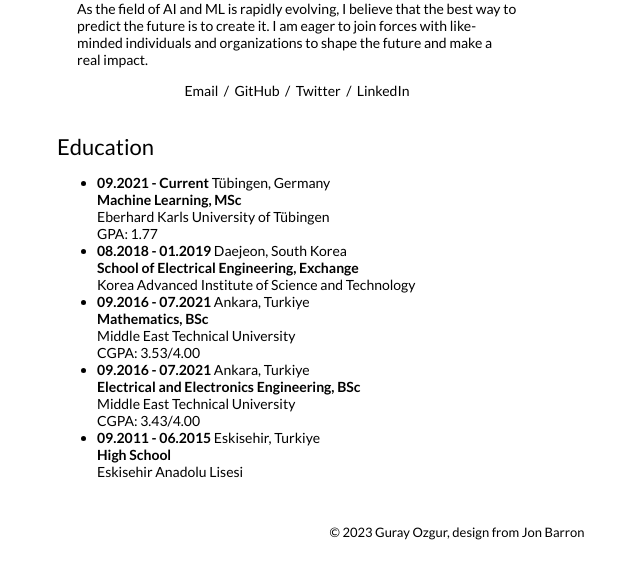
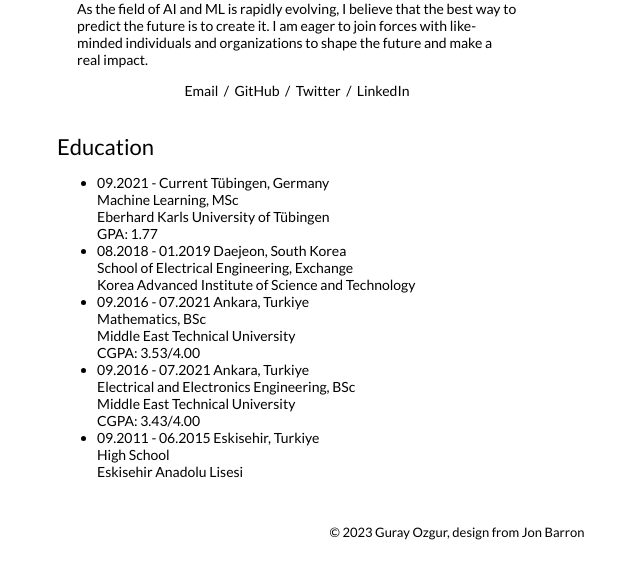
Before and after one commit to gurayozgur/gurayozgur.github.io, a Jekyll site: the page built from _posts/2019-06-02-venue.markdown, in a window 1280 px wide, cut to the strip 426-987 px from the top of the page. Shown: the whole strip, without its empty margins (183-823 px from the left). Built offline with Jekyll 4.4.1, drawn with Linux system fonts in a browser that asks for light colours; nearby versions of some CDN libraries.

```diff
--- a/_layouts/default.html
+++ b/_layouts/default.html
@@ -56,9 +56,9 @@
         <h2>Education</h2>
 <ul>
   <li>
-    <strong>09.2021 - Current</strong> Tübingen, Germany
+    09.2021 - Current Tübingen, Germany
     <br>
-    <a href="https://uni-tuebingen.de/fakultaeten/mathematisch-naturwissenschaftliche-fakultaet/fachbereiche/informatik/studium/studiengaenge/machine-learning/"><strong> Machine Learning, MSc</strong></a>
+    <a href="https://uni-tuebingen.de/fakultaeten/mathematisch-naturwissenschaftliche-fakultaet/fachbereiche/informatik/studium/studiengaenge/machine-learning/"> Machine Learning, MSc</a>
     <br>
     <a href="https://uni-tuebingen.de/">Eberhard Karls University of Tübingen</a>
 
@@ -66,35 +66,35 @@
     GPA: 1.77
   </li>
   <li>
-    <strong>08.2018 - 01.2019</strong> Daejeon, South Korea
+    08.2018 - 01.2019 Daejeon, South Korea
     <br>
-    <a href="https://ee.kaist.ac.kr/en/"><strong>School of Electrical Engineering, Exchange</strong></a>
+    <a href="https://ee.kaist.ac.kr/en/">School of Electrical Engineering, Exchange</a>
     <br>
     <a href="https://www.kaist.ac.kr/en/">Korea Advanced Institute of Science and Technology</a>
     <br>
   </li>
   <li>
-    <strong>09.2016 - 07.2021</strong> Ankara, Turkiye
+    09.2016 - 07.2021 Ankara, Turkiye
     <br>
-    <a href="https://math.metu.edu.tr/"><strong>Mathematics, BSc</strong></a>
+    <a href="https://math.metu.edu.tr/">Mathematics, BSc</a>
     <br>
     <a href="https://www.metu.edu.tr/">Middle East Technical University</a>
     <br>
     CGPA: 3.53/4.00
   </li>
   <li>
-    <strong>09.2016 - 07.2021</strong> Ankara, Turkiye
+    09.2016 - 07.2021 Ankara, Turkiye
     <br>
-    <a href="https://eee.metu.edu.tr/"><strong>Electrical and Electronics Engineering, BSc</strong></a>
+    <a href="https://eee.metu.edu.tr/">Electrical and Electronics Engineering, BSc</a>
     <br>
     <a href="https://www.metu.edu.tr/">Middle East Technical University</a>
     <br>
     CGPA: 3.43/4.00
   </li>
   <li>
-    <strong>09.2011 - 06.2015</strong> Eskisehir, Turkiye
+    09.2011 - 06.2015 Eskisehir, Turkiye
     <br>
-    <strong>High School</strong>
+    High School
     <br>
     <a href="https://eskisehiranadolulisesi.meb.k12.tr/">Eskisehir Anadolu Lisesi</a>
   </li>
```
